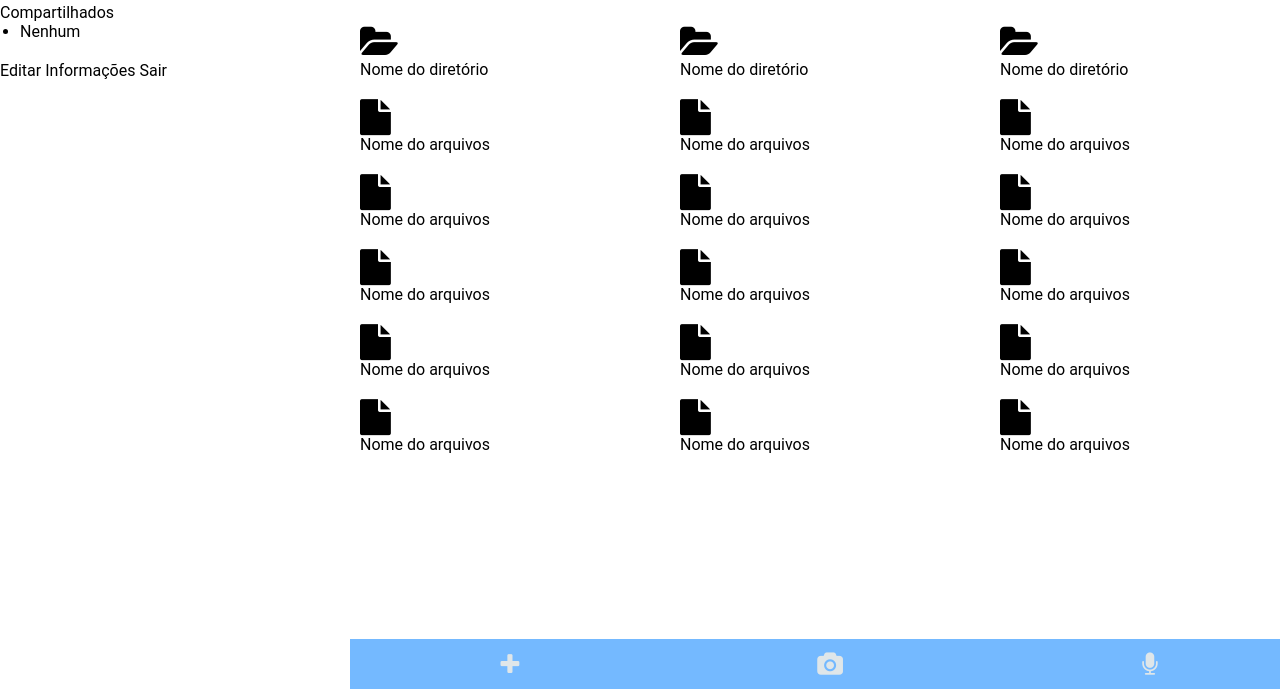
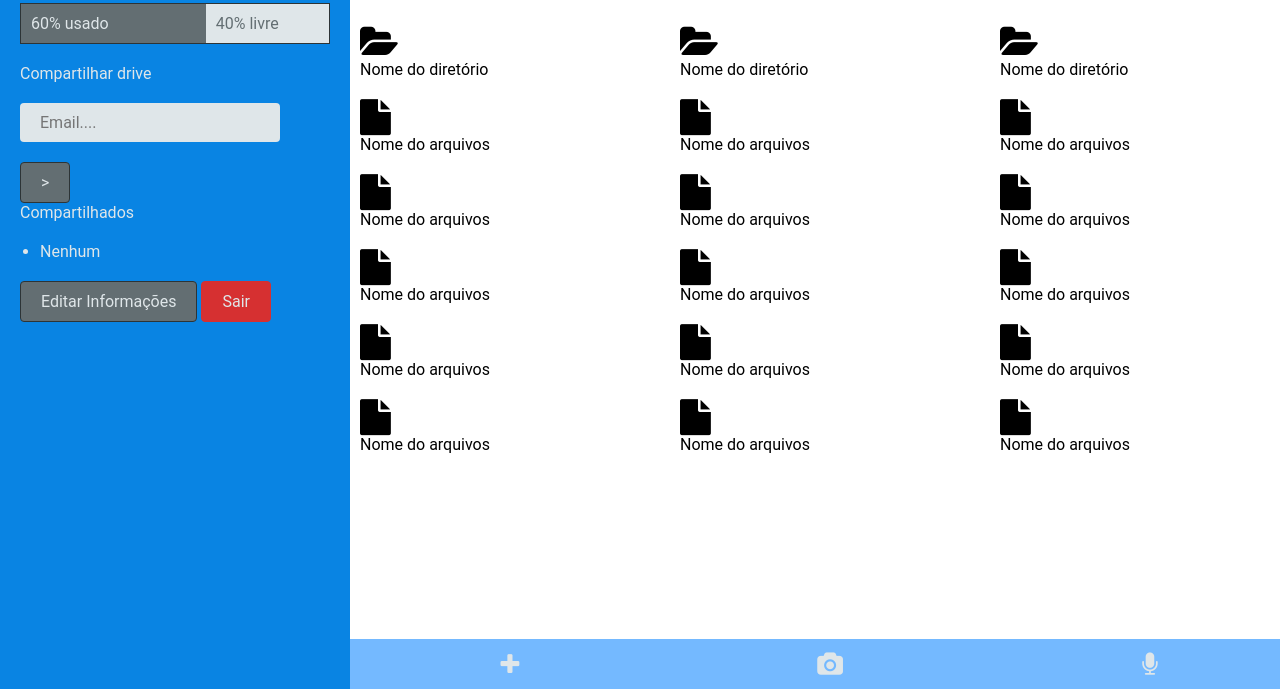
Before and after one commit to jos3duardo/pwa-firebase, a website built with webpack: page src/index.html in a window 1280 px wide. Shown: the part 111-800 px from the top of the page. Built offline with nearby package versions, Linux system fonts and the light colour scheme.

Commit message:
style of sidebar

```diff
--- /dev/null
+++ b/src/template/_utils.scss
@@ -0,0 +1,5 @@
+.red{
+  background: #d63031 !important;
+  color: #dfe6e9 !important;
+  border-color: #d63031 !important;
+}
--- a/src/template/sidebar.html
+++ b/src/template/sidebar.html
@@ -3,8 +3,8 @@
     <p>Total de espaço: 1GB</p>
 
     <div class="progress">
-        <div class="bar">80% usado</div>
-        <div class="bar blue">20% livre</div>
+        <div class="bar">60% usado</div>
+        <div class="bar color">40% livre</div>
     </div>
 
     <form action="">
@@ -18,5 +18,5 @@
     </ul>
 
     <a href="" class="btn">Editar Informações</a>
-    <a href="" class="btn">Sair</a>
+    <a href="" class="btn red">Sair</a>
 </div>
--- a/src/template/sidebar.scss
+++ b/src/template/sidebar.scss
@@ -21,5 +21,53 @@
 }
 
 #sidebar{
+  background: #0984e3;
+  color: #dfe6e9;
+  height: 100%;
+  padding: 20px;
+  h3{
+    font-size: 30px;
+  }
+
+  h3, p, legend{
+    margin-bottom: 20px;
+  }
+
+  input[type="email"]{
+    background-color: #dfe6e9;
+    color: #0984e3;
+    padding: 10px 20px;
+    border-radius: 4px;
+    margin-bottom: 20px;
+  }
+
+  .btn{
+    display: inline-block;
+    color: #dfe6e9;
+    background: #636e72;
+    padding: 10px 20px;
+    border-radius: 4px;
+    border: 1px solid #2d3436;
+    cursor: pointer;
+  }
+
+  .progress {
+    display: grid;
+    grid-template-columns: 60% 40%;
+    border: 1px solid #2d3436;
+    margin-bottom: 20px;
+
+    .bar {
+      padding: 10px;
+      background: #636e72;
+      color: #dfe6e9;
+    }
+
+    .bar.color {
+      padding: 10px;
+      background: #dfe6e9;
+      color: #636e72;
+    }
+  }
 
 }
--- a/src/template/style.scss
+++ b/src/template/style.scss
@@ -4,3 +4,4 @@
 @import "content";
 @import "footer";
 @import "sidebar";
+@import "utils";
```
